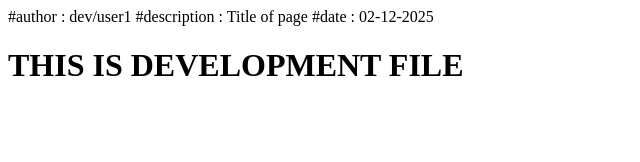
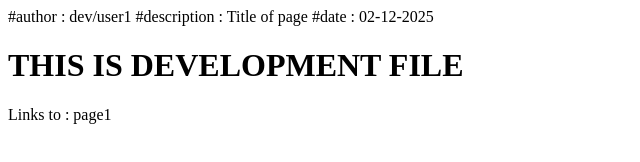
Before and after one commit to goutamshet/Git-Demo, a plain HTML site: page index.html in a window 1280 px wide. Shown: the whole page, without its empty margins (0-640 px from the left). Drawn offline with Linux system fonts and the light colour scheme.

Commit message:
added footer in index.html

```diff
--- a/index.html
+++ b/index.html
@@ -3,3 +3,4 @@
 #date : 02-12-2025
 
 <h1>THIS IS DEVELOPMENT FILE</h1>
+<footer>Links to : page1 </footer>
```
